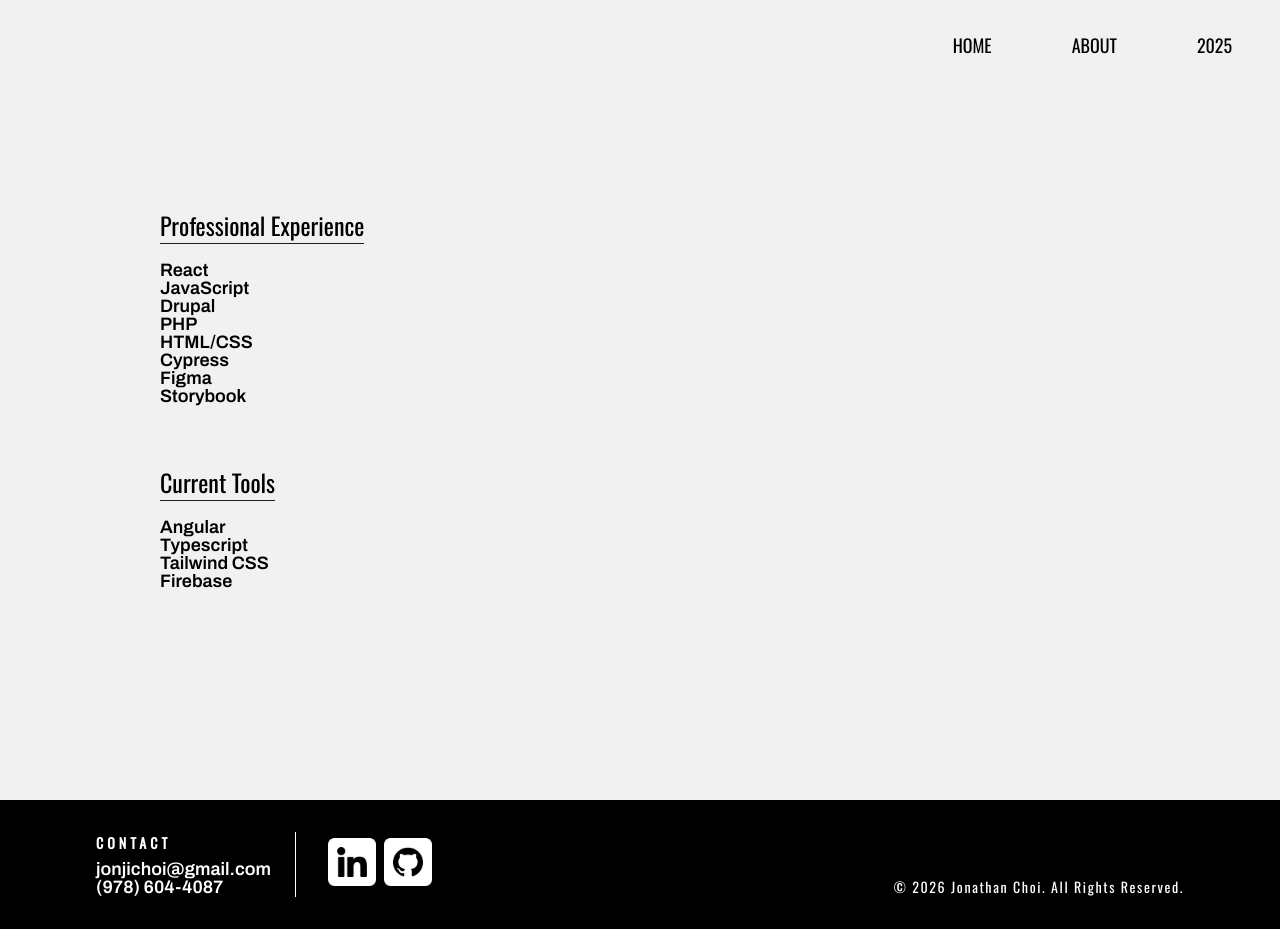
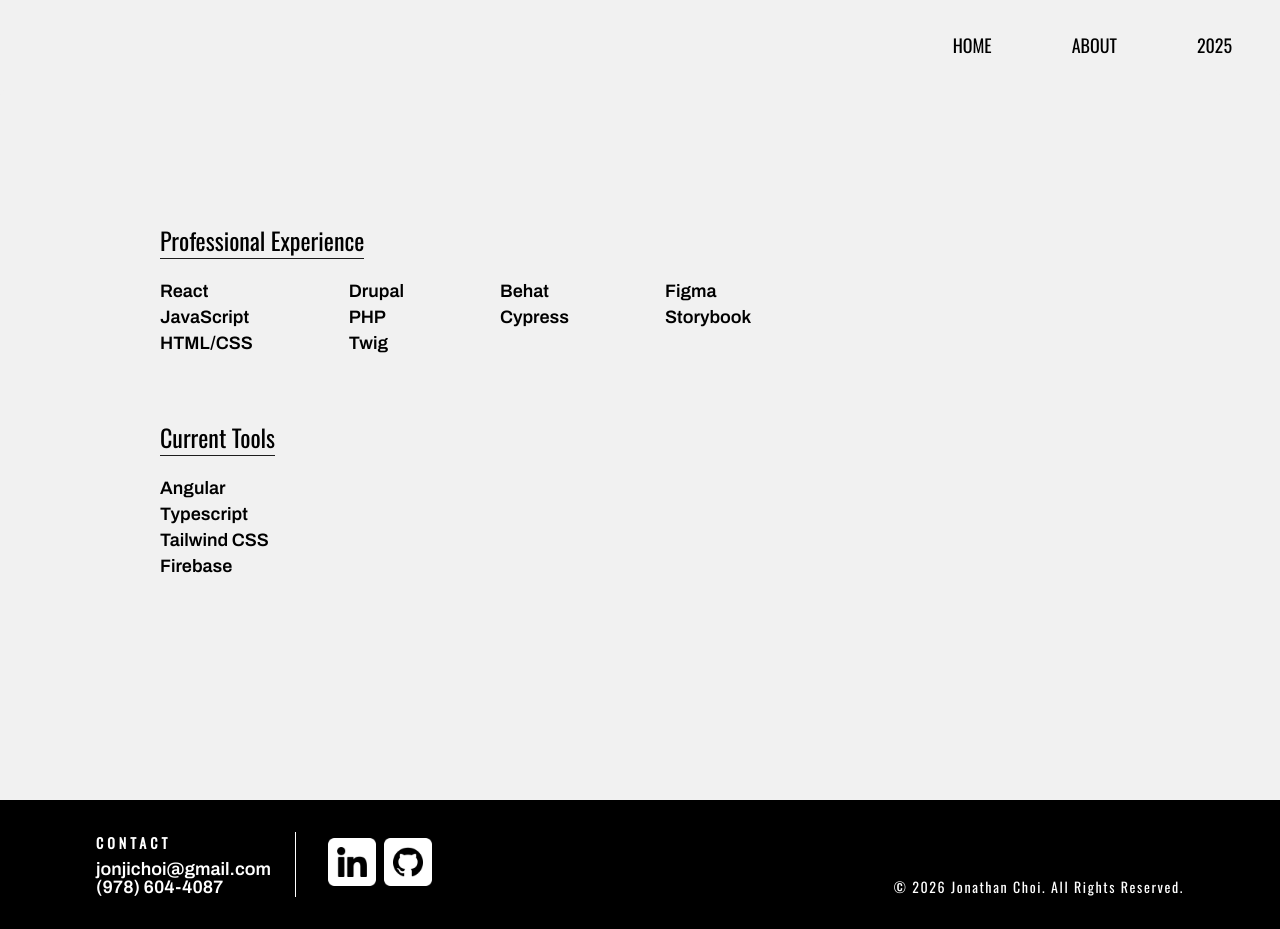
Before and after one commit to jisung594/jons-summer, a React (Create React App) app: page /about in a window 1280 px wide. Built offline with nearby package versions, Linux system fonts and the light colour scheme.

Commit message:
About component edits

```diff
--- a/src/About/About.jsx
+++ b/src/About/About.jsx
@@ -6,29 +6,36 @@ export const About = ({ ...props }) => {
       <div className={styles.experience}>
         <h1 className={styles.experienceTitle}>Professional Experience</h1>
         <ul className={styles.experienceList}>
+          <div className={styles.experienceListCol}>
             <li>React</li>
             <li>JavaScript</li>
+            <li>HTML/CSS</li>
+          </div>
+          <div className={styles.experienceListCol}>
             <li>Drupal</li>
             <li>PHP</li>
-          <li>HTML/CSS</li>
+            <li>Twig</li>
+          </div>
+          <div className={styles.experienceListCol}>
+            <li>Behat</li>
             <li>Cypress</li>
+          </div>
+          <div className={styles.experienceListCol}>
             <li>Figma</li>
             <li>Storybook</li>
+          </div>
         </ul>
       </div>
       <div className={styles.tools}>
         <h1 className={styles.toolsTitle}>Current Tools</h1>
         <ul className={styles.toolsList}>
+          <div className={styles.experienceListCol}>
             <li>Angular</li>
             <li>Typescript</li>
             <li>Tailwind CSS</li>
             <li>Firebase</li>
+          </div>
         </ul>
-        {/* <div className={styles.content}>
-          <p>
-            lorem ipsum dolor sit amet lorem ipsum dolor sit amet lorem ipsum dolor sit amet
-          </p>
-        </div> */}
       </div>
 
     </div>
--- a/src/About/About.module.css
+++ b/src/About/About.module.css
@@ -3,7 +3,7 @@
 }
 
 .experience {
-  margin-bottom: var(--space-lg)
+  margin-bottom: var(--space-xl)
 }
 
 .experienceTitle, .toolsTitle {
@@ -12,6 +12,12 @@
   font-weight: var(--font-normal);
   border-bottom: 1px solid var(--color-text);
   width: fit-content;
+  margin-bottom: var(--space-lg);
+}
+
+.experienceList {
+  display: flex;
+  gap: var(--space-4xl);
 }
 
 .experienceList, .toolsList {
@@ -19,6 +25,12 @@
   font-family: var(--font-body);
   font-size: var(--text-lg);
   padding: 0;
+}
+
+.experienceListCol {
+  display: flex;
+  flex-direction: column;
+  gap: var(--space-sm);
 }
 
 .fullHeight {
@@ -35,8 +47,4 @@
   .about {
     padding: var(--space-6xl);
   }
-
-  .content {
-    width: 50%;
-  }
 }
```
Lines whose indentation alone changed are shown as unchanged.
